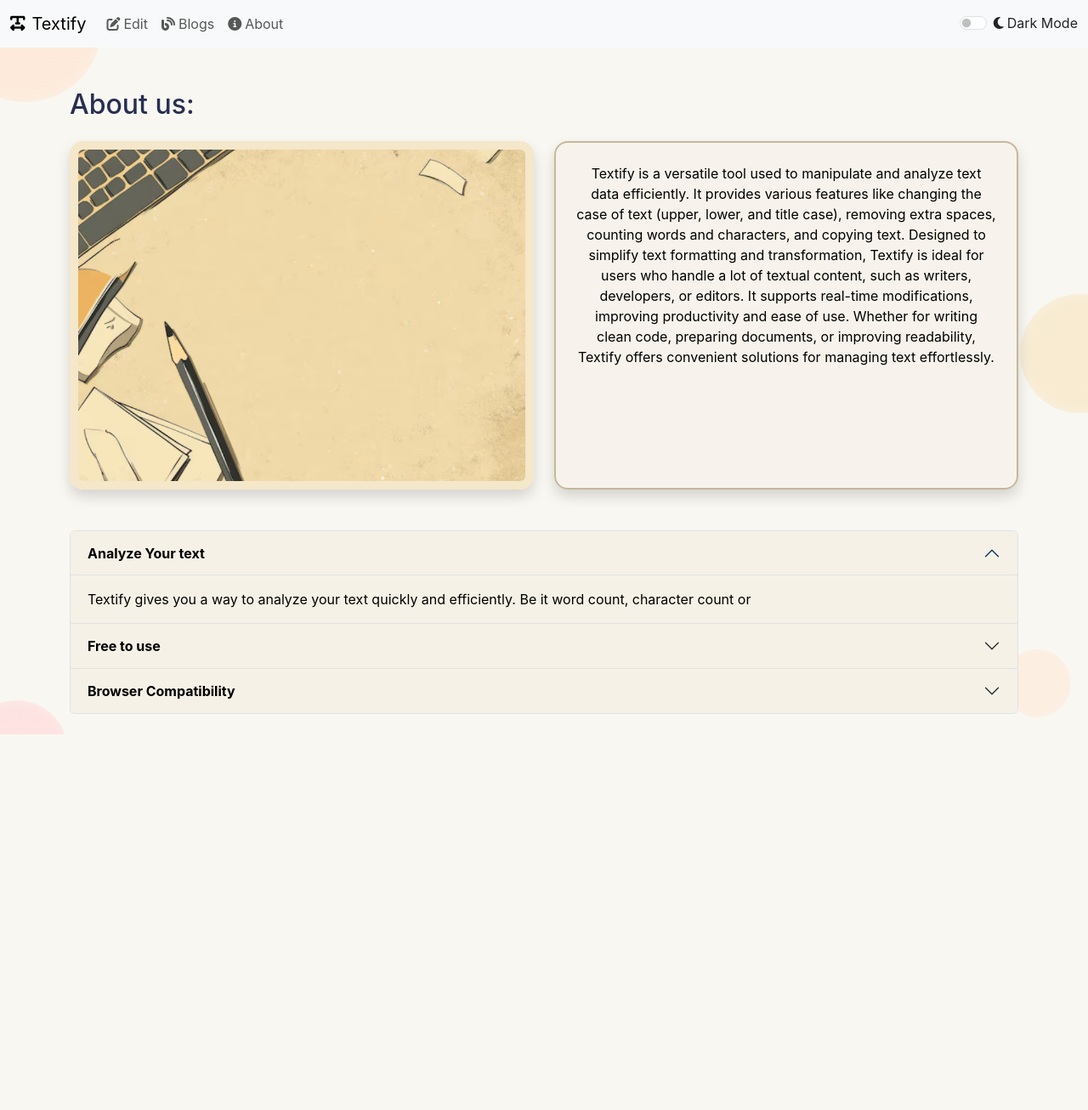
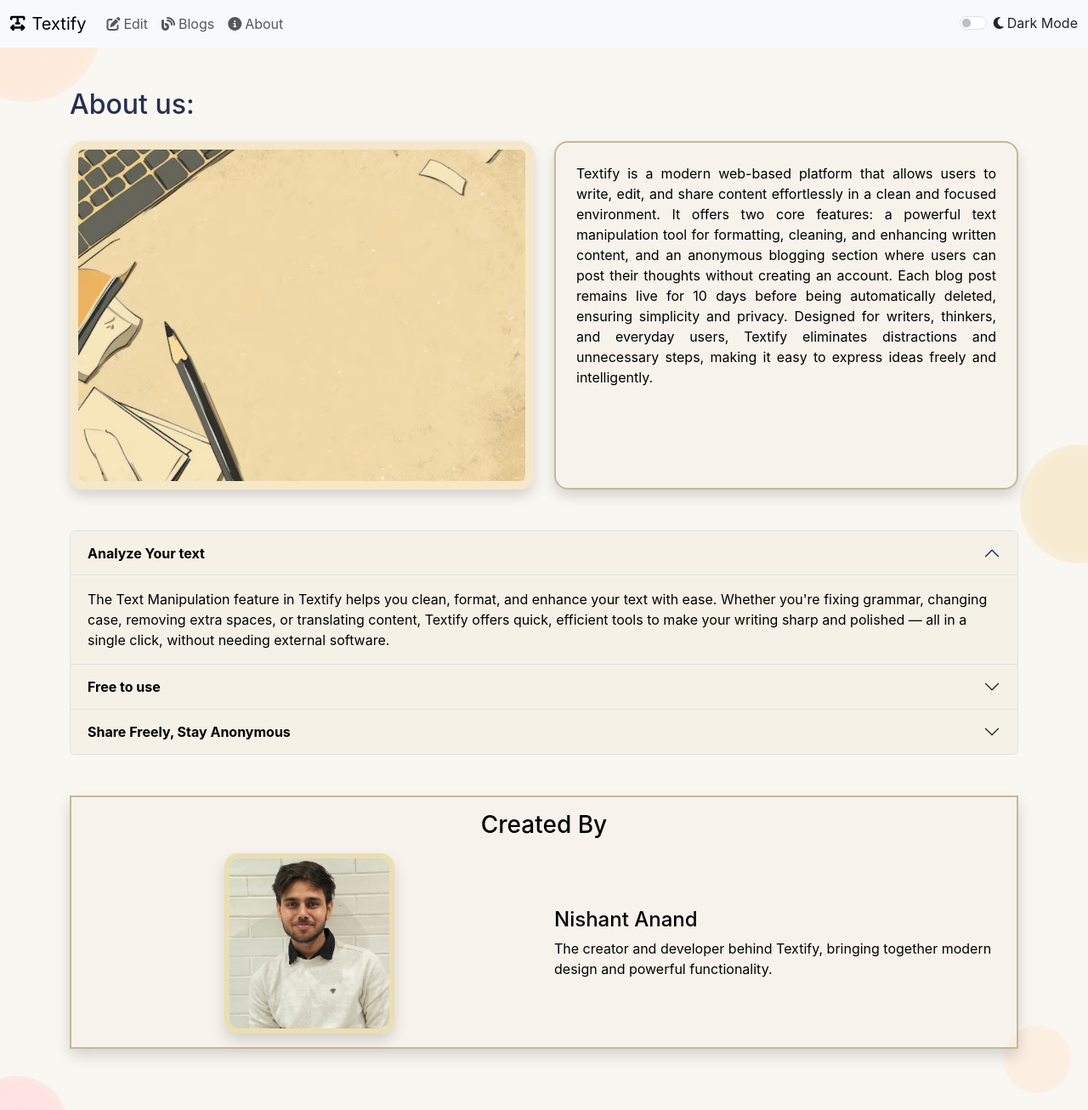
Before and after one commit to nish542/Textify-blog, a React (Create React App) app in the folder frontend/: page /about in a window 1280 px wide. Shown: the whole page at 85% size. Before the commit the page ends 864 px from the top, so only its background shows below. Built offline with nearby package versions, Linux system fonts and the light colour scheme.

Commit message:
About page updated

```diff
--- a/frontend/src/components/About.js
+++ b/frontend/src/components/About.js
@@ -32,8 +32,12 @@ export default function About(props) {
                             height: '100%'
                         }}
                     >
-                        <p className="text-center" style={{color: props.mode === 'dark' ? 'white' : 'black'}}>
-                            Textify is a versatile tool used to manipulate and analyze text data efficiently. It provides various features like changing the case of text (upper, lower, and title case), removing extra spaces, counting words and characters, and copying text. Designed to simplify text formatting and transformation, Textify is ideal for users who handle a lot of textual content, such as writers, developers, or editors. It supports real-time modifications, improving productivity and ease of use. Whether for writing clean code, preparing documents, or improving readability, Textify offers convenient solutions for managing text effortlessly.
+                        <p className="mb-0 text-justify" style={{
+                            color: props.mode === 'dark' ? 'white' : 'black',
+                            textAlign: 'justify',
+                            textJustify: 'inter-word'
+                        }}>
+                            Textify is a modern web-based platform that allows users to write, edit, and share content effortlessly in a clean and focused environment. It offers two core features: a powerful text manipulation tool for formatting, cleaning, and enhancing written content, and an anonymous blogging section where users can post their thoughts without creating an account. Each blog post remains live for 10 days before being automatically deleted, ensuring simplicity and privacy. Designed for writers, thinkers, and everyday users, Textify eliminates distractions and unnecessary steps, making it easy to express ideas freely and intelligently.
                         </p>
                     </div>
                 </div>
@@ -47,9 +51,8 @@ export default function About(props) {
                         </button>
                     </h2>
                     <div id="collapseOne" className="accordion-collapse collapse show" data-bs-parent="#accordionExample">
-                        <div className="accordion-body" style={myStyle}>
-                            Textify gives you a way to analyze your text quickly and efficiently. Be it word count, character count or
-                        </div>
+                        <div className="accordion-body text-justify" style={myStyle}>
+                        The Text Manipulation feature in Textify helps you clean, format, and enhance your text with ease. Whether you're fixing grammar, changing case, removing extra spaces, or translating content, Textify offers quick, efficient tools to make your writing sharp and polished — all in a single click, without needing external software.                        </div>
                     </div>
                 </div>
                 <div className="accordion-item">
@@ -59,7 +62,7 @@ export default function About(props) {
                         </button>
                     </h2>
                     <div id="collapseTwo" className="accordion-collapse collapse" data-bs-parent="#accordionExample">
-                        <div className="accordion-body" style={myStyle}>
+                        <div className="accordion-body text-justify" style={myStyle}>
                             Textify is a free character counter tool that provides instant character count & word count statistics for a given text. Textify reports the number of words and characters. Thus it is suitable for writing text with word/ character limit.
                         </div>
                     </div>
@@ -67,12 +70,47 @@ export default function About(props) {
                 <div className="accordion-item">
                     <h2 className="accordion-header">
                         <button className="accordion-button collapsed" style={myStyle} type="button" data-bs-toggle="collapse" data-bs-target="#collapseThree" aria-expanded="false" aria-controls="collapseThree">
-                            <strong>Browser Compatibility</strong>
+                            <strong>Share Freely, Stay Anonymous</strong>
                         </button>
                     </h2>
                     <div id="collapseThree" className="accordion-collapse collapse" data-bs-parent="#accordionExample">
-                        <div className="accordion-body" style={myStyle}>
-                            This word counter software works in any web browsers such as Chrome, Firefox, Internet Explorer, Safari, Opera. It suits to count characters in facebook, blog, books, excel document, pdf document, essays, etc.
+                        <div className="accordion-body text-justify" style={myStyle}>
+                        The Blog feature on Textify lets anyone post their thoughts anonymously without needing to sign up. Each blog is visible to everyone and stays live for 10 days before being automatically deleted, keeping the platform clean, simple, and focused on fresh content.                        </div>
+                    </div>
+                </div>
+            </div>
+
+            <div className="container-fluid px-0 py-5">
+                <div className="row g-0">
+                    <div className="col-12">
+                        <div className="text-center p-3 rounded-0 shadow"
+                            style={{
+                                backgroundColor: 'rgba(242, 236, 224, 0.4)',
+                                border: '2px solid rgb(197 184 154)',
+                            }}
+                        >
+                            <h3 className="mb-3 text-center" style={{color: props.mode === 'dark' ? 'white' : 'black'}}>Created By</h3>
+                            <div className="row align-items-center justify-content-center">
+                                <div className="col-md-6 mb-3 mb-md-0">
+                                    <img
+                                        src="/Nishant_picture.png"
+                                        alt="Nishant Anand"
+                                        className="img-fluid rounded-4 shadow"
+                                        style={{
+                                            width: '100%',
+                                            maxWidth: '200px',
+                                            border: '6px solid',
+                                            borderColor: '#ebdeb0'
+                                        }}
+                                    />
+                                </div>
+                                <div className="col-md-6 text-start">
+                                    <h4 className="mb-2" style={{color: props.mode === 'dark' ? 'white' : 'black'}}>Nishant Anand</h4>
+                                    <p className="mb-0 text-justify" style={{color: props.mode === 'dark' ? 'white' : 'black'}}>
+                                        The creator and developer behind Textify, bringing together modern design and powerful functionality.
+                                    </p>
+                                </div>
+                            </div>
                         </div>
                     </div>
                 </div>
```
Also changed, not shown: frontend/public/Nishant_picture.png (added).
